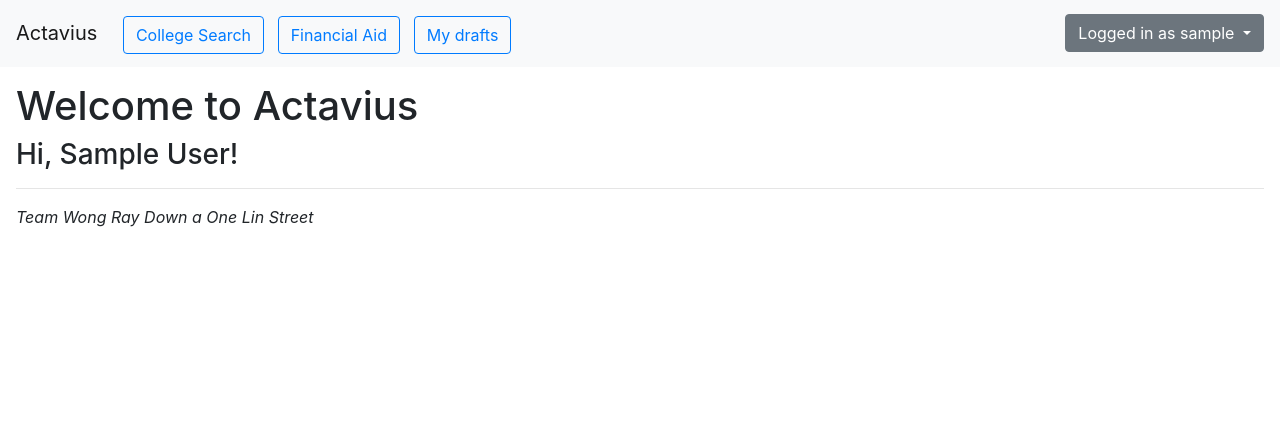
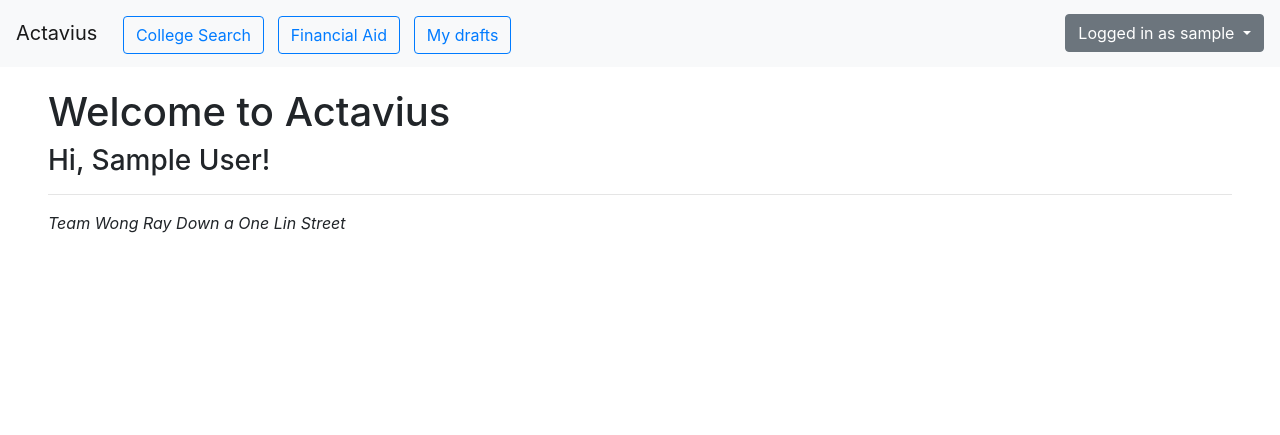
Before and after one commit to wu-rymd/actavius, a Flask app: page / in a window 1280 px wide. Shown: the top 435 px of the page. Run offline with Flask 2, Linux system fonts and the light colour scheme; the visitor is signed in with stand-in values (Sample User, id 1); some libraries are stand-ins or nearby versions.

Commit message:
fix base template

```diff
--- a/app.py
+++ b/app.py
@@ -71,7 +71,7 @@ def draft_existing(draft_id):
         #make sure draft id belongs to user
         content = drafts.get_draft(session['username'], draft_id)
         if not content: #if returned False
-            flash("Unauthorized access to draft! 가이놈의쉐키", "danger")
+            flash("Unauthorized access to draft!", "danger")
             return redirect(url_for('index'))
         return render_template("draft_view.html", content=content)
     else: #POST request
--- a/templates/base.html
+++ b/templates/base.html
@@ -34,12 +34,12 @@
     <!-- end navbar -->
 
     <!-- content container -->
-    <div class="m-3" style="padding-top: 66px;">
+    <div class="mx-5" style="margin-top: 88px;">
 
       <!-- flashed messages -->
       {% set msgs = get_flashed_messages( with_categories=true ) %}
       {% for category, msg in msgs %}
-      <div class="alert alert-{{ category }} m-3" role="alert">
+      <div class="alert alert-{{ category }}" role="alert">
         {{ msg }}
       </div>
       {% endfor %}
```
